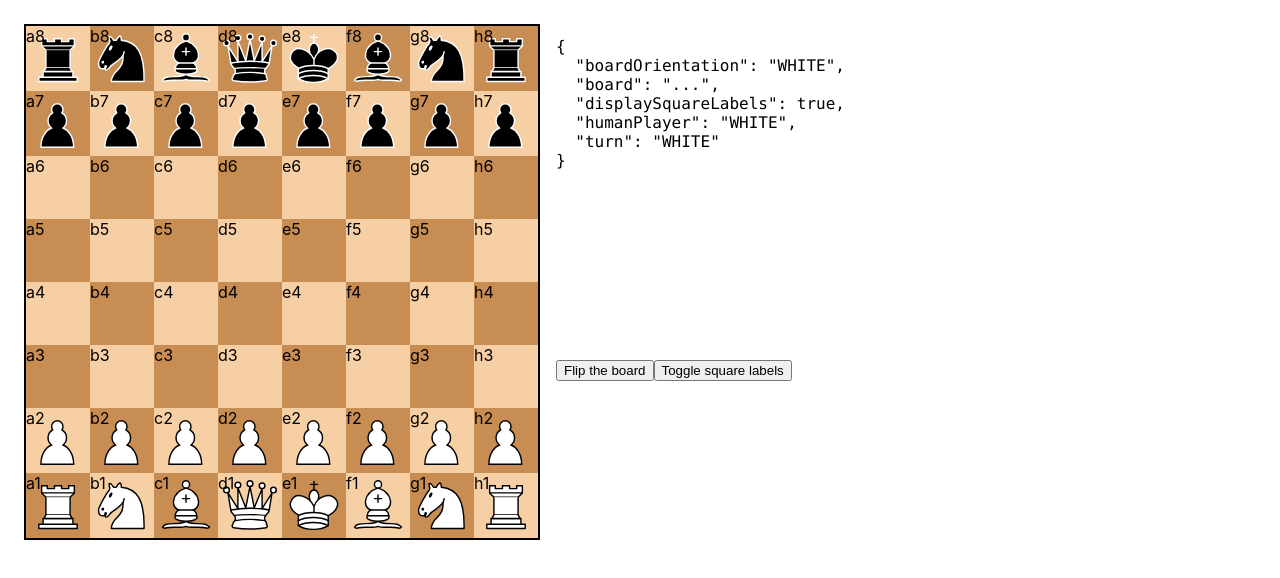
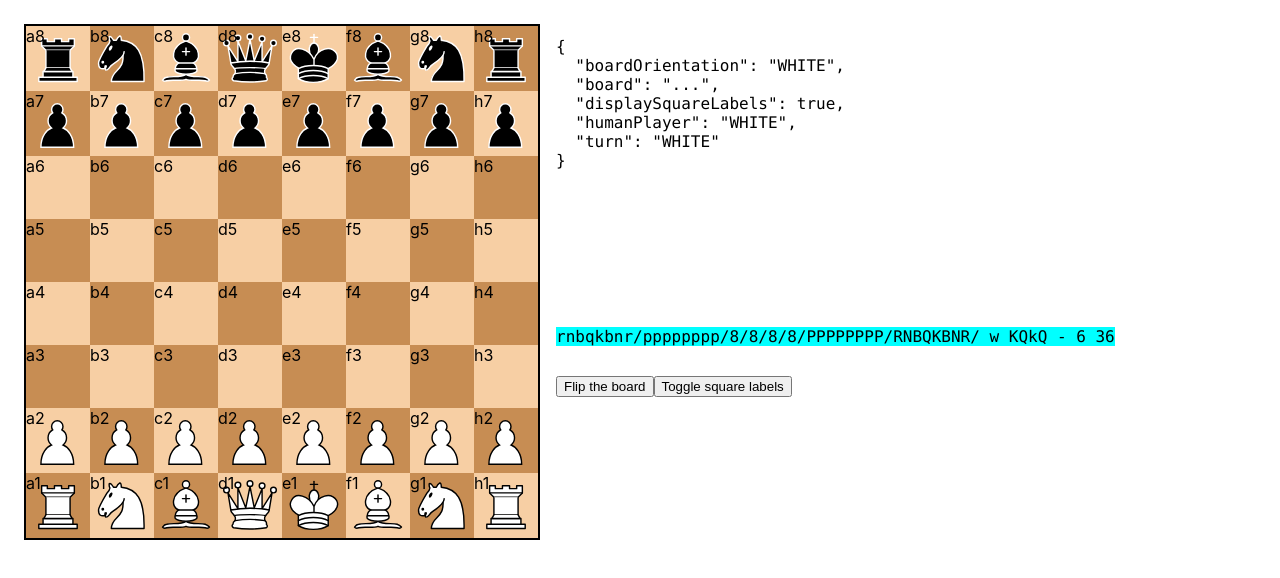
Before and after one commit to garjust/chessv2, a React (Create React App) app: page / in a window 1280 px wide. Shown: the top 578 px of the page. Built offline with nearby package versions, Linux system fonts and the light colour scheme.

Commit message:
more fen

```diff
--- a/src/chess/ui/DisplayGameState.tsx
+++ b/src/chess/ui/DisplayGameState.tsx
@@ -1,4 +1,6 @@
 import React from 'react';
+import { formatFEN } from '../utils';
+import { fenForPosition } from '../workflow/state';
 import { useWorkflow } from './workflow';
 
 export type DisplayGameStateProps = {
@@ -18,8 +20,19 @@ const DisplayGameState = ({ style }: DisplayGameStateProps) => {
   const { state } = useWorkflow();
 
   return (
-    <pre style={style}>
+    <pre
+      style={{
+        ...style,
+        display: 'grid',
+        gridTemplateRows: 'auto min-content',
+        gridTemplateColumns: 'min-content',
+        gap: '1em',
+      }}
+    >
       <code>{JSON.stringify(state, replacer, 2)}</code>
+      <code style={{ backgroundColor: 'aqua' }}>
+        {formatFEN(fenForPosition(state))}
+      </code>
     </pre>
   );
 };
--- a/src/chess/utils.ts
+++ b/src/chess/utils.ts
@@ -89,6 +89,36 @@ const fenNotationPieceToType = (pieceCharacter: string): PieceType => {
   }
 };
 
+const pieceToFenNotationCharacter = (piece: Piece): string => {
+  let letter: string;
+  switch (piece.type) {
+    case PieceType.Bishop:
+      letter = 'b';
+      break;
+    case PieceType.King:
+      letter = 'k';
+      break;
+    case PieceType.Knight:
+      letter = 'n';
+      break;
+    case PieceType.Pawn:
+      letter = 'p';
+      break;
+    case PieceType.Queen:
+      letter = 'q';
+      break;
+    case PieceType.Rook:
+      letter = 'R';
+      break;
+  }
+
+  if (piece.color === Color.White) {
+    return letter.toUpperCase();
+  } else {
+    return letter.toLowerCase();
+  }
+};
+
 const fenNotationPieceToColor = (pieceCharacter: string): Color =>
   'PNBRQK'.includes(pieceCharacter) ? Color.White : Color.Black;
 
@@ -157,3 +187,62 @@ export const parseFEN = (fenString: string): FEN => {
     fullMoveCount: Number(fullMoveNumber),
   };
 };
+
+const formatFENPieces = (pieces: PieceAndSquare[]): string => {
+  let str = '';
+
+  const board = buildBoard();
+  setPosition(board, pieces);
+
+  let emptyCounter;
+
+  for (let rank = 7; rank >= 0; rank--) {
+    emptyCounter = 0;
+    for (let file = 0; file < 8; file++) {
+      const piece = board[rank][file].piece;
+      if (piece) {
+        if (emptyCounter > 0) {
+          str += String(emptyCounter);
+        }
+        str += pieceToFenNotationCharacter(piece);
+        emptyCounter = 0;
+      } else {
+        emptyCounter++;
+      }
+    }
+    if (emptyCounter > 0) {
+      str += String(emptyCounter);
+    }
+    str += '/';
+  }
+
+  return str;
+};
+
+export const formatFEN = (fen: FEN): string => {
+  return [
+    formatFENPieces(fen.pieces),
+    fen.turn === Color.White ? 'w' : 'b',
+    [
+      fen.castlingAvailability.whiteKingside ? 'K' : '',
+      fen.castlingAvailability.whiteQueenside ? 'Q' : '',
+      fen.castlingAvailability.blackKingside ? 'k' : '',
+      fen.castlingAvailability.blackQueenside ? 'Q' : '',
+    ].join(''),
+    fen.enPassantSquare ? squareLabel(fen.enPassantSquare) : '-',
+    fen.halfMoveCount,
+    fen.fullMoveCount,
+  ].join(' ');
+};
+
+export const findPiecesInboard = (board: Square[][]): PieceAndSquare[] =>
+  board
+    .flat()
+    .map((square) => ({
+      piece: square.piece,
+      squareDef: { rank: square.rank, file: square.file },
+    }))
+    .filter(
+      (pieceAndSquare): pieceAndSquare is PieceAndSquare =>
+        pieceAndSquare.piece !== null
+    );
--- a/src/chess/workflow/state.ts
+++ b/src/chess/workflow/state.ts
@@ -1,5 +1,5 @@
-import { Color, Piece, Square, SquareDef } from '../types';
-import { buildBoard, squareInBoard } from '../utils';
+import { Color, FEN, Piece, Square, SquareDef } from '../types';
+import { buildBoard, findPiecesInboard, squareInBoard } from '../utils';
 
 export interface State {
   boardOrientation: Color;
@@ -26,3 +26,21 @@ export const pieceInSquare = (
   state: State,
   squareDef: SquareDef
 ): Piece | null => squareInBoard(state.board, squareDef).piece;
+
+export const fenForPosition = (state: State): FEN => {
+  const { turn } = state;
+
+  return {
+    pieces: findPiecesInboard(state.board),
+    turn,
+    castlingAvailability: {
+      whiteKingside: true,
+      whiteQueenside: true,
+      blackKingside: true,
+      blackQueenside: true,
+    },
+    enPassantSquare: null,
+    halfMoveCount: 6,
+    fullMoveCount: 36,
+  };
+};
```
